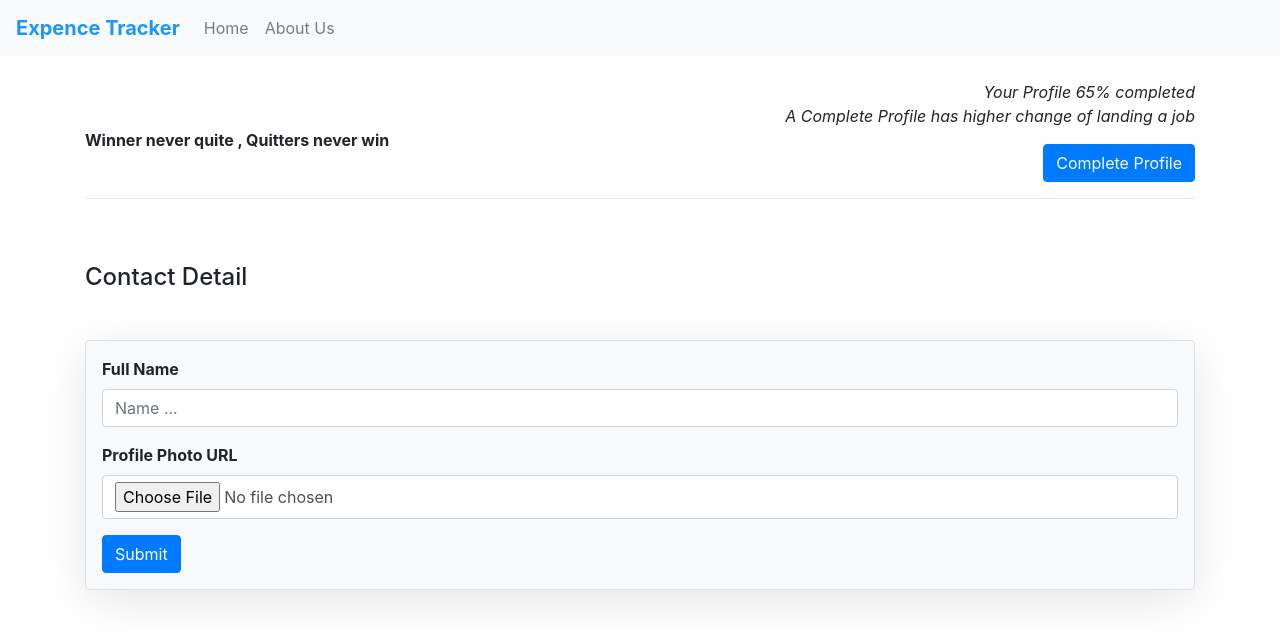
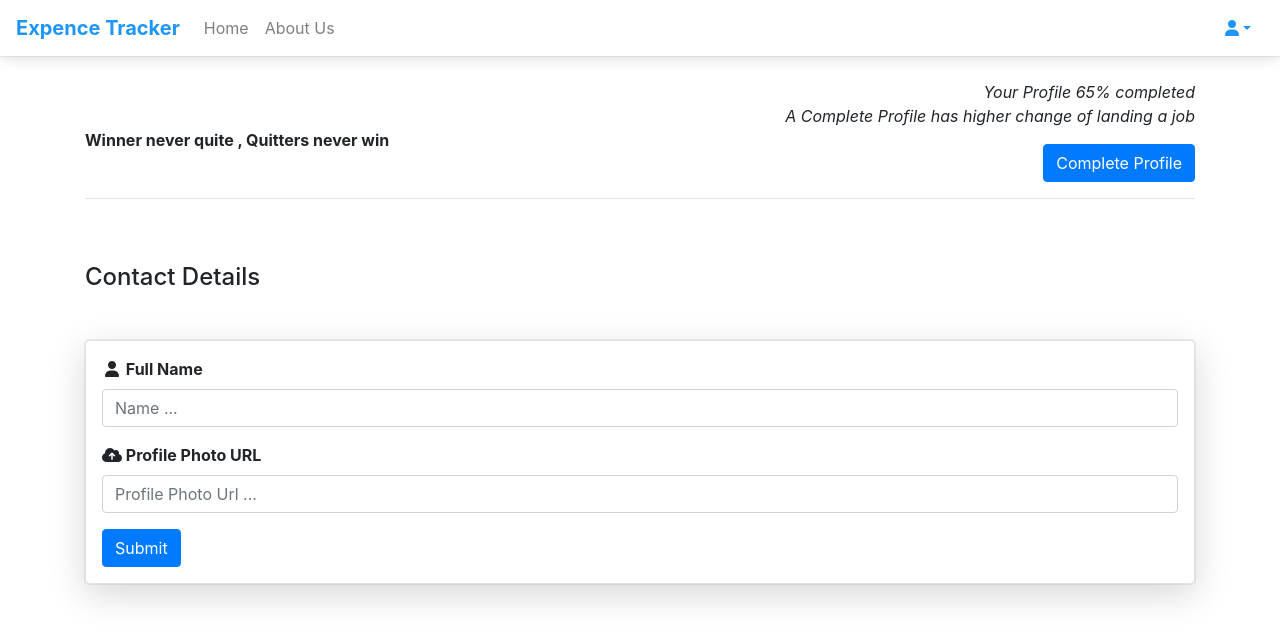
Before and after one commit to shiwani295/expense-tracker-redux, a React (Create React App) app: page /MyProfile in a window 1280 px wide. Shown: the top 642 px of the page. Built offline with nearby package versions, Linux system fonts and the light colour scheme; no server answers.

Commit message:
complete My profile and some changes in other files

```diff
--- /dev/null
+++ b/src/Components/NavBar/Header.css
@@ -0,0 +1,4 @@
+.navbar_header {
+  box-shadow: rgba(0, 0, 0, 0.2) 0px -1px 16px 0px,
+    rgba(0, 0, 0, 0.06) 0px 0px 0px 1px;
+}
--- a/src/Components/NavBar/Header.js
+++ b/src/Components/NavBar/Header.js
@@ -1,11 +1,13 @@
 import React from "react";
 import { useSelector } from "react-redux";
 import { Link } from "react-router-dom";
+import "../NavBar/Header.css";
 
 const Header = () => {
   const isauth = useSelector((state) => state.isAuthenticated);
+  const authEmail = localStorage.getItem("email");
   return (
-    <nav className="navbar navbar-expand-lg navbar-light bg-light">
+    <nav className="navbar navbar-expand-lg navbar-light bg-white navbar_header">
       <Link
         className="navbar-brand"
         to="/"
@@ -52,6 +54,40 @@ const Header = () => {
           </li>
         </ul>
       </div>
+
+      <div className="dropdown ">
+        <span
+          className="btn  dropdown-toggle"
+          type="button"
+          id="dropdownMenuButton"
+          data-toggle="dropdown"
+          aria-haspopup="true"
+          aria-expanded="false"
+          style={{ color: "rgb(30, 150, 247)" }}
+        >
+          <i className="fa fa-user" aria-hidden="true"></i>
+        </span>
+        <div
+          className="dropdown-menu animate__bounceIn"
+          aria-labelledby="dropdownMenuButton"
+          style={{ marginLeft: "-139px" }}
+        >
+          <div className="dropdown-item">
+            <h6>Welcome</h6>
+            <p>{authEmail}</p>
+          </div>
+
+          <Link className="dropdown-item" to="#">
+            Logout
+          </Link>
+          <Link className="dropdown-item" to="#">
+            Another action
+          </Link>
+          <Link className="dropdown-item" to="#">
+            Something else here
+          </Link>
+        </div>
+      </div>
     </nav>
   );
 };
--- a/src/Components/Pages/Forgotpassword.js
+++ b/src/Components/Pages/Forgotpassword.js
@@ -14,7 +14,7 @@ const Forgotpassword = () => {
     const newPassword = InputPasswordRef.current.value;
     console.log(newPassword);
 
-    const url = `https://identitytoolkit.googleapis.com/v1/accounts:update?key=AIzaSyDSWFv8wPRt3w95-Ssm_qAutPb3_WeS1IU`;
+    const url = `https://identitytoolkit.googleapis.com/v1/accounts:update?key=AIzaSyCrcYRZkoGff_xTDV5VTk2q4SfWwRFNVB8`;
 
     const data = {
       idToken: token,
--- a/src/Components/Pages/MyProfile.js
+++ b/src/Components/Pages/MyProfile.js
@@ -1,32 +1,73 @@
-import React, { useRef } from "react";
+import React, { useRef, useEffect, useState } from "react";
 
 const MyProfile = () => {
   const InputusernameRef = useRef();
   const InputProfilePhotoRef = useRef();
+  const [name, setName] = useState("");
+  const [imgUrl, setImgUrl] = useState("");
+  const token = localStorage.getItem("token");
 
-  const contactDetailHandler = (e) => {
+  //get the data
+
+  useEffect(() => {
+    // console.log('useEffect ran');
+    fetch(
+      "https://identitytoolkit.googleapis.com/v1/accounts:lookup?key=AIzaSyCrcYRZkoGff_xTDV5VTk2q4SfWwRFNVB8",
+      {
+        method: "POST",
+        body: JSON.stringify({
+          idToken: token,
+        }),
+        headers: { "Content-Type": "application/json" },
+      }
+    ).then((res) => {
+      if (res.ok) {
+        return res.json().then((data) => {
+          console.log(data.users[0].displayName);
+          setName(() => data.users[0].displayName);
+          setImgUrl(() => data.users[0].photoUrl);
+        });
+      } else {
+        const errorMsg = "Something Went Wrong while getting data";
+        alert(errorMsg);
+      }
+    });
+  }, [token]);
+
+  //post the data
+  const updateProfileHandler = (e) => {
     e.preventDefault();
     const username = InputusernameRef.current.value;
     const ProPhoto = InputProfilePhotoRef.current.value;
-    // const token = localStorage.getItem("token");
-    fetch(
-      "https://identitytoolkit.googleapis.com/v1/accounts:update?key=AIzaSyDo_jJbqbW1ZNNq_Qlk9_T0kKE5l9nOW7w",
-      {
+
+    if (username.length === 0 || ProPhoto.length === 0) {
+      alert("Fill the details please!");
+      return;
+    } else {
+      const url = `https://identitytoolkit.googleapis.com/v1/accounts:update?key=AIzaSyCrcYRZkoGff_xTDV5VTk2q4SfWwRFNVB8`;
+      fetch(url, {
         method: "POST",
         body: JSON.stringify({
-          username: username,
-          ProPhoto: ProPhoto,
-          //   idToken: token,
+          displayName: username,
+          photoUrl: ProPhoto,
+          idToken: token,
+          returnSecureToken: true,
         }),
         headers: {
           "Content-Type": "application/json",
         },
-      }
-    )
-      .then((response) => {
-        console.log(response);
-      })
-      .then((data) => console.log(data));
+      }).then((res) => {
+        if (res.ok) {
+          return res.json().then((data) => {
+            console.log(data);
+            // setImgState(data.photoUrl)
+          });
+        } else {
+          const errormsg = "Oops, Something went wrong! Try again.";
+          alert(errormsg);
+        }
+      });
+    }
   };
   return (
     <div className="container">
@@ -58,17 +99,19 @@ const MyProfile = () => {
 
       <div className="row">
         <div className="col-md-12 mt-5">
-          <h4>Contact Detail</h4>
+          <h4>Contact Details</h4>
           <form
-            onSubmit={contactDetailHandler}
-            className=" mt-5 border rounded p-3 bg-light "
+            onSubmit={updateProfileHandler}
+            className=" mt-5 border rounded p-3 bg-white "
             style={{
-              boxShadow: " rgba(0, 0, 0, 0.1) 0px 10px 50px",
+              boxShadow:
+                "rgba(0, 0, 0, 0.16) 0px 10px 36px 0px, rgba(0, 0, 0, 0.06) 0px 0px 0px 1px",
             }}
           >
             <div className="form-group">
               <label htmlFor="name" className="font-weight-bold">
-                Full Name
+                <i className="fa fa-user  fa-fw" aria-hidden="true"></i> Full
+                Name
               </label>
               <input
                 type="text"
@@ -76,22 +119,25 @@ const MyProfile = () => {
                 className="form-control"
                 placeholder="Name ..."
                 ref={InputusernameRef}
+                defaultValue={name}
               />
             </div>
             <div className="form-group">
               <label htmlFor="photourl" className="font-weight-bold">
+                <i className="fa fa-cloud-upload" aria-hidden="true"></i>{" "}
                 Profile Photo URL
               </label>
               <input
-                type="file"
+                type="text"
                 id="photourl"
                 className="form-control"
                 placeholder="Profile Photo Url ..."
                 ref={InputProfilePhotoRef}
+                defaultValue={imgUrl}
               />
             </div>
 
-            <button class="btn btn-primary">Submit</button>
+            <button className="btn btn-primary">Submit</button>
           </form>
         </div>
       </div>
--- a/src/Components/SignUp.js
+++ b/src/Components/SignUp.js
@@ -29,10 +29,10 @@ const SignUp = () => {
       let url;
       if (isLogin) {
         url =
-          "https://identitytoolkit.googleapis.com/v1/accounts:signInWithPassword?key=AIzaSyDSWFv8wPRt3w95-Ssm_qAutPb3_WeS1IU";
+          "https://identitytoolkit.googleapis.com/v1/accounts:signInWithPassword?key=AIzaSyCrcYRZkoGff_xTDV5VTk2q4SfWwRFNVB8";
       } else {
         url =
-          "https://identitytoolkit.googleapis.com/v1/accounts:signUp?key=AIzaSyDSWFv8wPRt3w95-Ssm_qAutPb3_WeS1IU";
+          "https://identitytoolkit.googleapis.com/v1/accounts:signUp?key=AIzaSyCrcYRZkoGff_xTDV5VTk2q4SfWwRFNVB8";
       }
       fetch(url, {
         method: "POST",
```
